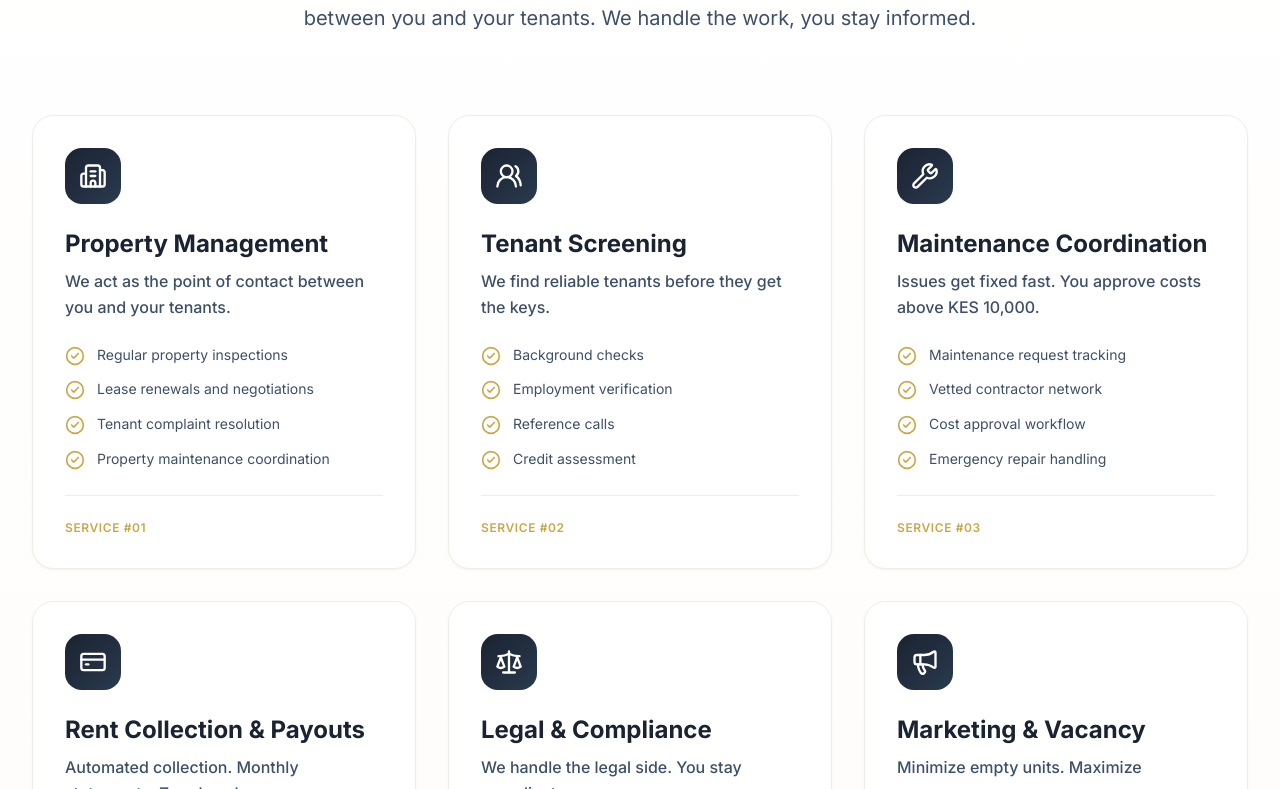
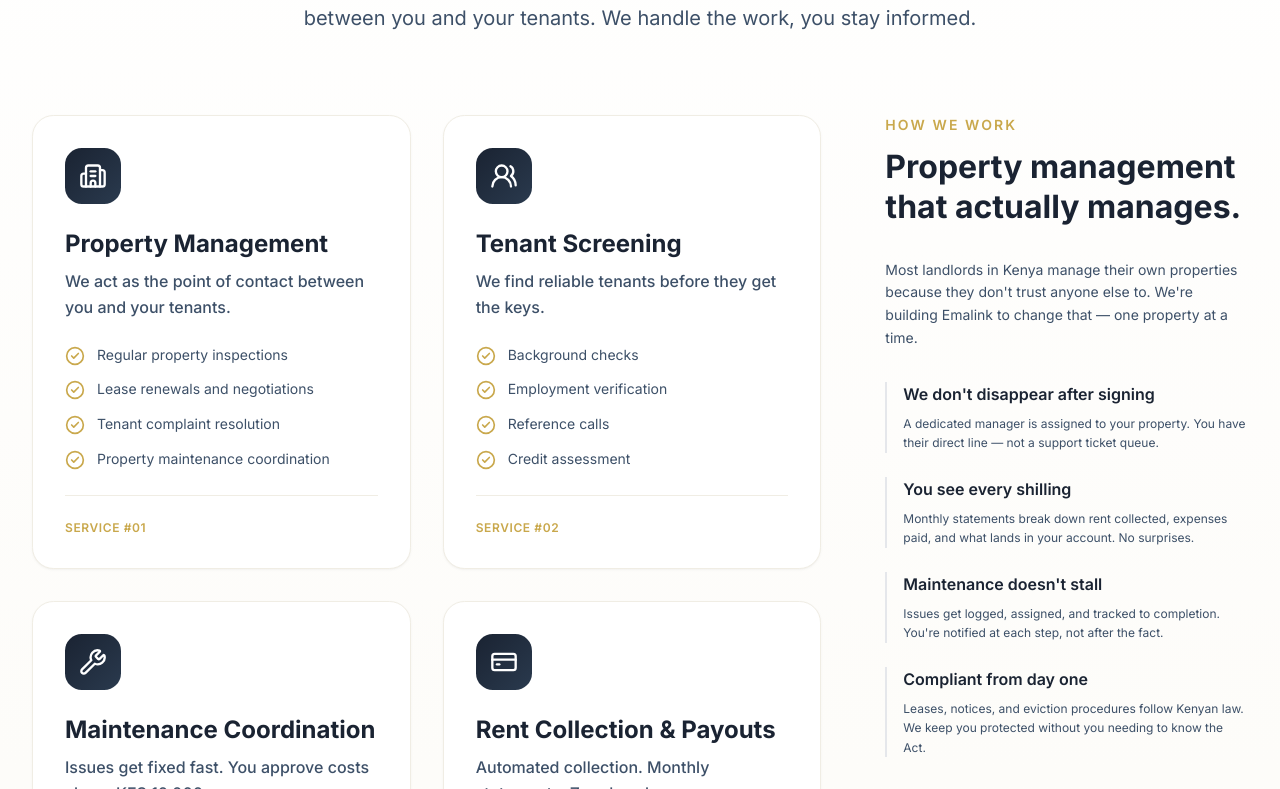
Before and after one commit to mungasteve/emalink-rental-management, a Next.js app: page / in a window 1280 px wide. Shown: the part 1111-1900 px from the top of the page. Built offline with nearby package versions, Linux system fonts and the light colour scheme; no server answers.

Commit message:
Merge What We Do and Why Emalink sections into integrated layout

```diff
--- a/src/app/page.tsx
+++ b/src/app/page.tsx
@@ -1,5 +1,5 @@
 import { Hero } from "@/components/home/hero";
-import { Services } from "@/components/home/services";
+import { ServicesAndWhy } from "@/components/home/services-and-why";
 import { Testimonials } from "@/components/home/testimonials";
 import { ContactCTA } from "@/components/home/contact-cta";
 
@@ -7,7 +7,7 @@ export default function Home() {
   return (
     <>
       <Hero />
-      <Services />
+      <ServicesAndWhy />
       <Testimonials />
       <ContactCTA />
     </>
--- /dev/null
+++ b/src/components/home/services-and-why.tsx
@@ -0,0 +1,280 @@
+"use client";
+
+import { motion } from "framer-motion";
+import {
+  Building2,
+  Users2,
+  Wrench,
+  CreditCard,
+  Scale,
+  Megaphone,
+  CheckCircle2,
+} from "lucide-react";
+
+const services = [
+  {
+    icon: Building2,
+    title: "Property Management",
+    description: "We act as the point of contact between you and your tenants.",
+    details: [
+      "Regular property inspections",
+      "Lease renewals and negotiations",
+      "Tenant complaint resolution",
+      "Property maintenance coordination",
+    ],
+  },
+  {
+    icon: Users2,
+    title: "Tenant Screening",
+    description: "We find reliable tenants before they get the keys.",
+    details: [
+      "Background checks",
+      "Employment verification",
+      "Reference calls",
+      "Credit assessment",
+    ],
+  },
+  {
+    icon: Wrench,
+    title: "Maintenance Coordination",
+    description: "Issues get fixed fast. You approve costs above KES 10,000.",
+    details: [
+      "Maintenance request tracking",
+      "Vetted contractor network",
+      "Cost approval workflow",
+      "Emergency repair handling",
+    ],
+  },
+  {
+    icon: CreditCard,
+    title: "Rent Collection & Payouts",
+    description: "Automated collection. Monthly statements. Zero hassle.",
+    details: [
+      "M-Pesa and bank collection",
+      "Automatic payment reminders",
+      "Monthly itemized statements",
+      "Instant payment confirmation",
+    ],
+  },
+  {
+    icon: Scale,
+    title: "Legal & Compliance",
+    description: "We handle the legal side. You stay compliant.",
+    details: [
+      "Lease agreement drafting",
+      "Notice period management",
+      "Eviction support",
+      "Landlord-Tenant Act compliance",
+    ],
+  },
+  {
+    icon: Megaphone,
+    title: "Marketing & Vacancy",
+    description: "Minimize empty units. Maximize occupancy.",
+    details: [
+      "Listings on major Kenyan portals",
+      "Social media marketing",
+      "High-definition video tours",
+      "Tenant acquisition support",
+    ],
+  },
+];
+
+const reasons = [
+  {
+    title: "We don't disappear after signing",
+    description:
+      "A dedicated manager is assigned to your property. You have their direct line — not a support ticket queue.",
+  },
+  {
+    title: "You see every shilling",
+    description:
+      "Monthly statements break down rent collected, expenses paid, and what lands in your account. No surprises.",
+  },
+  {
+    title: "Maintenance doesn't stall",
+    description:
+      "Issues get logged, assigned, and tracked to completion. You're notified at each step, not after the fact.",
+  },
+  {
+    title: "Compliant from day one",
+    description:
+      "Leases, notices, and eviction procedures follow Kenyan law. We keep you protected without you needing to know the Act.",
+  },
+];
+
+export function ServicesAndWhy() {
+  const containerVariants = {
+    hidden: { opacity: 0 },
+    visible: {
+      opacity: 1,
+      transition: {
+        staggerChildren: 0.08,
+        delayChildren: 0.15,
+      },
+    },
+  };
+
+  const itemVariants = {
+    hidden: { opacity: 0, y: 24 },
+    visible: {
+      opacity: 1,
+      y: 0,
+      transition: { duration: 0.6 },
+    },
+  };
+
+  return (
+    <section className="section-padding bg-gradient-to-b from-white via-cream-50 to-white">
+      <div className="mx-auto max-w-7xl px-4 sm:px-6 lg:px-8">
+        {/* Section Header */}
+        <motion.div
+          initial={{ opacity: 0, y: 20 }}
+          whileInView={{ opacity: 1, y: 0 }}
+          viewport={{ once: true, margin: "-100px" }}
+          transition={{ duration: 0.6 }}
+          className="mb-16 sm:mb-20 text-center max-w-3xl mx-auto"
+        >
+          <div className="inline-block mb-4">
+            <span className="text-gold-400 font-semibold text-xs uppercase tracking-[0.2em] bg-gold-500/10 px-4 py-2 rounded-full">
+              What We Handle
+            </span>
+          </div>
+          <h2 className="font-[var(--font-heading)] text-4xl sm:text-5xl font-bold text-navy-800 mb-4 leading-tight">
+            Complete property management.
+          </h2>
+          <p className="text-navy-600 text-lg sm:text-xl leading-relaxed">
+            From tenant screening to rent collection to maintenance coordination. Everything between you and your tenants. We handle the work, you stay informed.
+          </p>
+        </motion.div>
+
+        {/* Main Content Grid */}
+        <div className="grid lg:grid-cols-3 gap-12 lg:gap-16 items-start mb-16">
+          {/* Services Column */}
+          <motion.div
+            variants={containerVariants}
+            initial="hidden"
+            whileInView="visible"
+            viewport={{ once: true, margin: "-100px" }}
+            className="lg:col-span-2 grid sm:grid-cols-2 gap-6 sm:gap-8"
+          >
+            {services.map((service, index) => (
+              <motion.div
+                key={service.title}
+                variants={itemVariants}
+                className="group bg-white rounded-2xl p-6 sm:p-8 elevation-card hover:elevation-card-hover transition-all duration-300 ease-out border border-cream-200 hover:border-gold-500/30"
+              >
+                {/* Icon */}
+                <div className="mb-6">
+                  <div className="w-14 h-14 rounded-xl bg-gradient-to-br from-navy-800 to-navy-700 flex items-center justify-center group-hover:from-gold-500 group-hover:to-gold-600 transition-all duration-300">
+                    <service.icon className="h-7 w-7 text-white" />
+                  </div>
+                </div>
+
+                {/* Title */}
+                <h3 className="font-[var(--font-heading)] text-xl sm:text-2xl font-bold text-navy-800 mb-2">
+                  {service.title}
+                </h3>
+
+                {/* Main Description */}
+                <p className="text-navy-600 text-base leading-relaxed mb-6 font-medium">
+                  {service.description}
+                </p>
+
+                {/* Details List */}
+                <ul className="space-y-3">
+                  {service.details.map((detail, i) => (
+                    <li key={i} className="flex items-start gap-3">
+                      <CheckCircle2 className="h-5 w-5 text-gold-500 flex-shrink-0 mt-0.5" />
+                      <span className="text-navy-600 text-sm leading-relaxed">
+                        {detail}
+                      </span>
+                    </li>
+                  ))}
+                </ul>
+
+                {/* Hover Accent */}
+                <div className="mt-6 pt-6 border-t border-cream-200 group-hover:border-gold-500/20 transition-colors duration-300">
+                  <p className="text-xs text-gold-500 font-semibold uppercase tracking-wider">
+                    Service #{String(index + 1).padStart(2, "0")}
+                  </p>
+                </div>
+              </motion.div>
+            ))}
+          </motion.div>
+
+          {/* Why Choose Us Column */}
+          <motion.div
+            initial={{ opacity: 0, y: 20 }}
+            whileInView={{ opacity: 1, y: 0 }}
+            viewport={{ once: true, margin: "-100px" }}
+            transition={{ duration: 0.6, delay: 0.2 }}
+            className="lg:col-span-1"
+          >
+            <div className="sticky top-24">
+              <div className="mb-8">
+                <p className="text-gold-500 font-semibold text-sm uppercase tracking-[0.15em] mb-3">
+                  How we work
+                </p>
+                <h3 className="font-[var(--font-heading)] text-2xl sm:text-3xl font-bold text-navy-800 leading-tight">
+                  Property management that actually manages.
+                </h3>
+              </div>
+
+              <p className="text-navy-600 text-sm leading-relaxed mb-8">
+                Most landlords in Kenya manage their own properties because they don't trust anyone else to. We're building Emalink to change that — one property at a time.
+              </p>
+
+              <div className="space-y-6">
+                {reasons.map((reason, i) => (
+                  <motion.div
+                    key={reason.title}
+                    initial={{ opacity: 0, x: 20 }}
+                    whileInView={{ opacity: 1, x: 0 }}
+                    whileHover={{ x: 4 }}
+                    viewport={{ once: true }}
+                    transition={{
+                      duration: 0.55,
+                      delay: i * 0.1,
+                      ease: [0.22, 1, 0.36, 1],
+                    }}
+                    className="border-l-2 border-cream-300 pl-4 hover:border-gold-500 transition-colors cursor-default"
+                  >
+                    <h4 className="font-semibold text-navy-800 text-base mb-2">
+                      {reason.title}
+                    </h4>
+                    <p className="text-xs text-navy-600 leading-relaxed">
+                      {reason.description}
+                    </p>
+                  </motion.div>
+                ))}
+              </div>
+            </div>
+          </motion.div>
+        </div>
+
+        {/* Bottom CTA */}
+        <motion.div
+          initial={{ opacity: 0, y: 20 }}
+          whileInView={{ opacity: 1, y: 0 }}
+          viewport={{ once: true, margin: "-100px" }}
+          transition={{ duration: 0.6, delay: 0.3 }}
+          className="text-center border-t border-cream-200 pt-12"
+        >
+          <p className="text-navy-600 text-lg mb-6">
+            All services included in our transparent 10% management fee.
+          </p>
+          <div className="inline-flex items-center gap-2 bg-gold-500/10 border border-gold-500/20 rounded-full px-6 py-3">
+            <span className="text-sm font-semibold text-gold-600">
+              ✓ No hidden fees
+            </span>
+            <span className="text-navy-400">•</span>
+            <span className="text-sm font-semibold text-gold-600">
+              ✓ All-inclusive service
+            </span>
+          </div>
+        </motion.div>
+      </div>
+    </section>
+  );
+}
```
